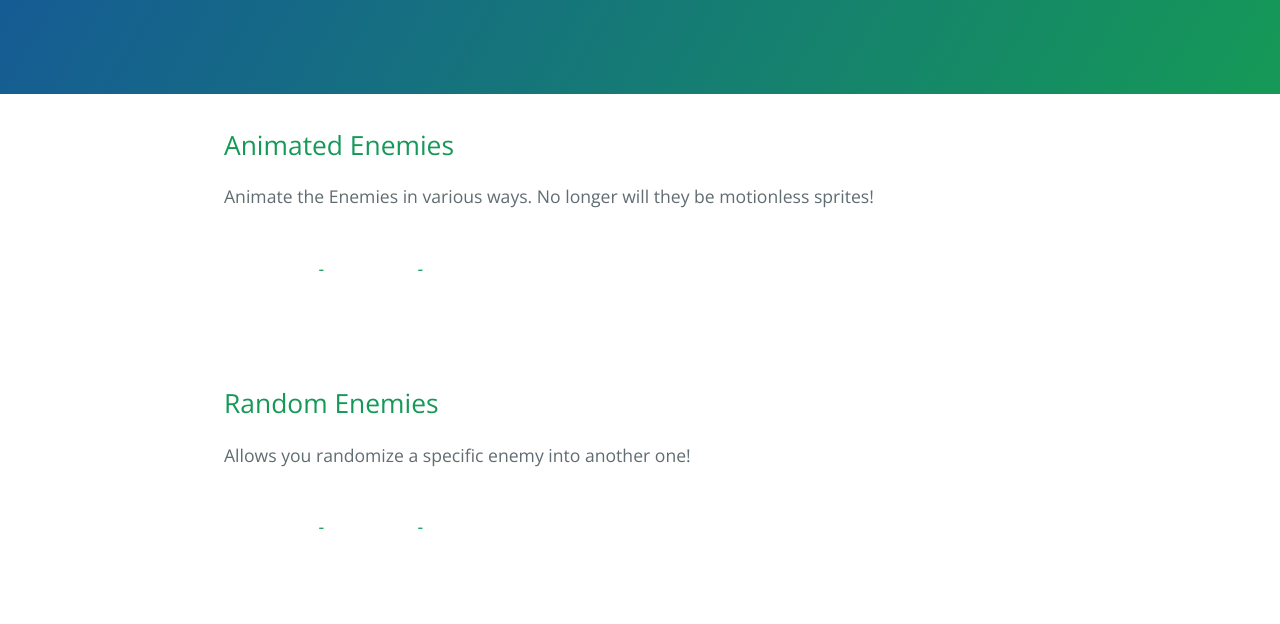
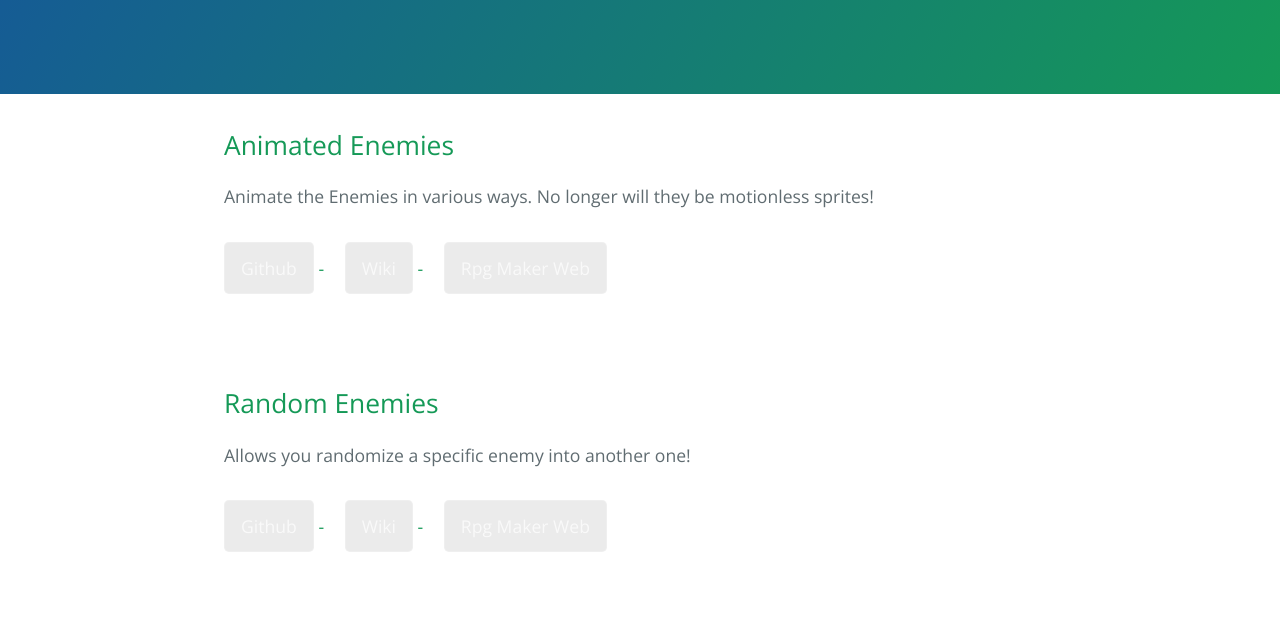
Before and after one commit to RexGit/General, a plain HTML site: page index.html in a window 1280 px wide. Shown: the part 176-800 px from the top of the page. Drawn offline with nearby package versions, Linux system fonts and the light colour scheme.

Commit message:
fixed button color

```diff
--- a/stylesheets/stylesheet.css
+++ b/stylesheets/stylesheet.css
@@ -19,7 +19,7 @@ a {
   display: inline-block;
   margin-bottom: 1rem;
   color: rgba(255, 255, 255, 0.7);
-  background-color: rgba(255, 255, 255, 0.08);
+  background-color: rgba(0, 0, 0, 0.08);
   border-color: rgba(255, 255, 255, 0.2);
   border-style: solid;
   border-width: 1px;
```
